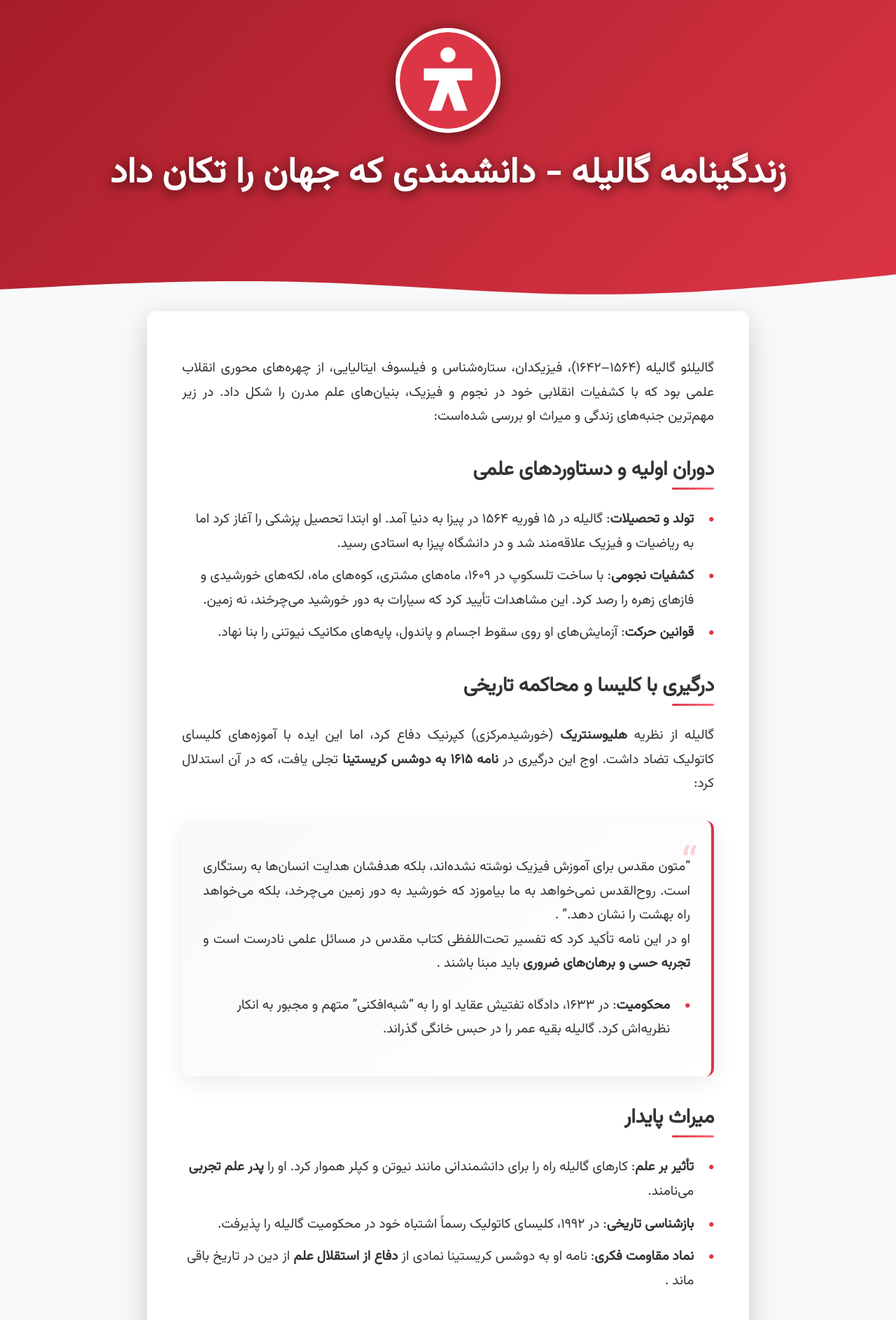
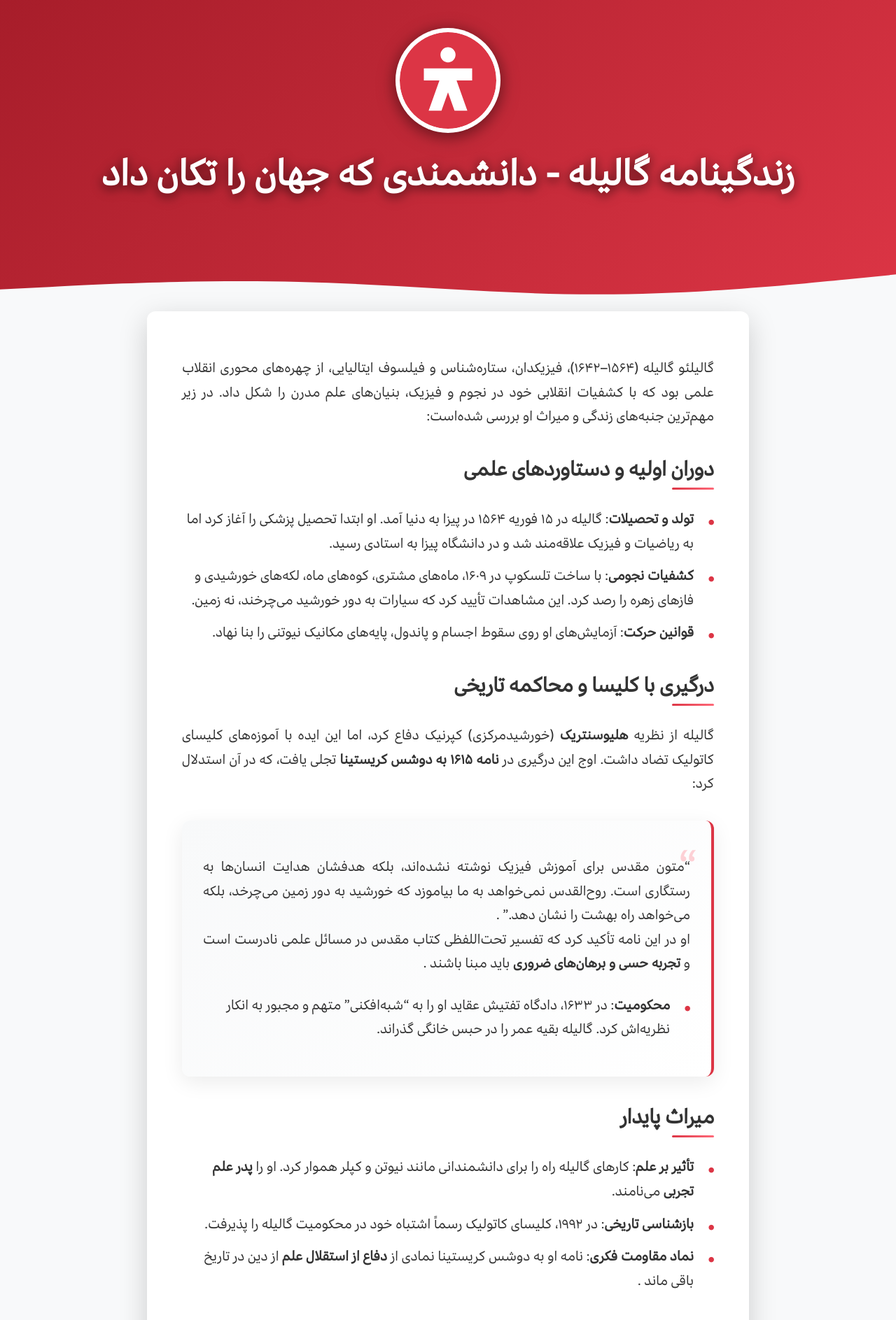
Before and after one commit to darkblog/darkblog.github.io, a Jekyll site: the page built from _posts/2025-7-5-68.md, in a window 1280 px wide. Shown: the top 1887 px of the page at 70% size. Built offline with Jekyll 4.4.1, drawn with Linux system fonts in a browser that asks for light colours.

Commit message:
Update post.html

```diff
--- a/_layouts/post.html
+++ b/_layouts/post.html
@@ -20,8 +20,8 @@
         }
 
         @font-face {
-            font-family: 'Vazirmatn';
-            src: url('/Vazirmatn.woff2') format('woff2');
+            font-family: 'BBC Reith Qalam';
+            src: url('/bbc400.woff2') format('woff2');
             font-weight: 400;
             font-style: normal;
             font-display: swap;
@@ -45,7 +45,7 @@
         }
 
         body {
-            font-family: 'Vazirmatn', sans-serif;
+            font-family: 'BBC Reith Qalam', sans-serif;
             background-color: var(--light-bg);
             color: var(--text-color);
             line-height: 1.7;
```
